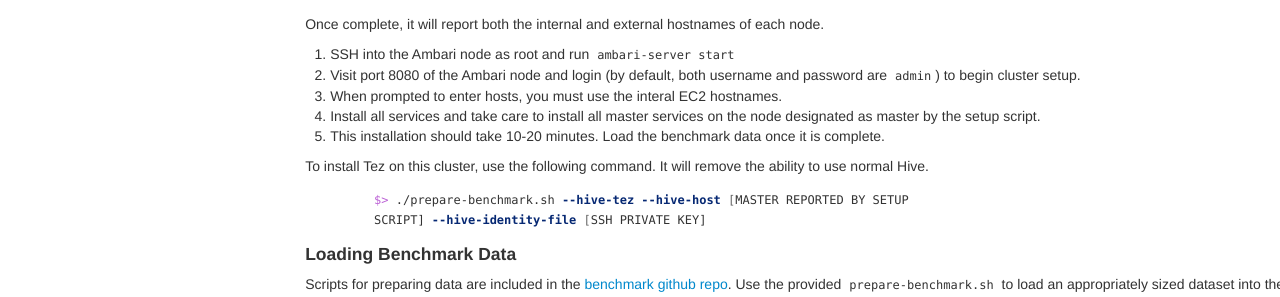
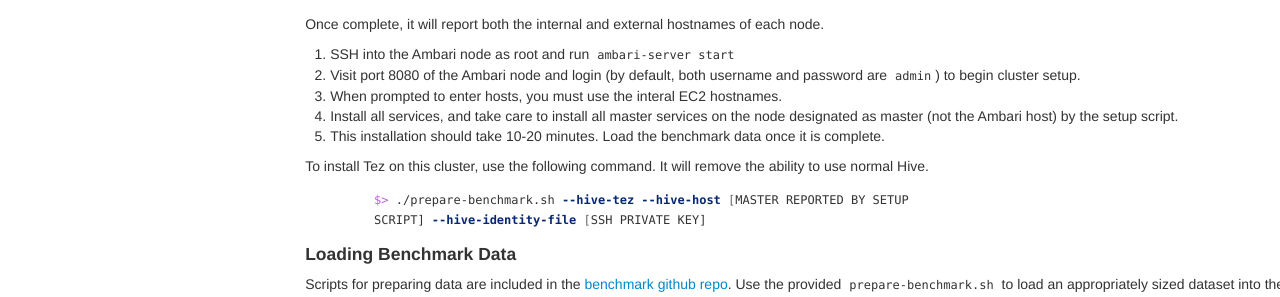
Before and after one commit to amplab/benchmark, a Jekyll site: the page built from site/index.md, in a window 1280 px wide and 900 px high, scrolled down 9026 px. Shown: the part 152-449 px from the top of the window. Built offline with Jekyll 4.4.1, drawn with Linux system fonts in a browser that asks for light colours; Markdown is read by kramdown in place of the engine named in the settings.

Commit message:
Clarifications in doc; update TODOs.

```diff
--- a/runner/prepare_hdp.py
+++ b/runner/prepare_hdp.py
@@ -18,6 +18,10 @@
 # See the License for the specific language governing permissions and
 # limitations under the License.
 #
+
+# TODO: Ambari UI took a long time -> scriptable?
+
+# TODO: bump ambari version from 1.4.1 (current) to latest
 
 # TODO: login doesn't work
 
--- a/site/index.md
+++ b/site/index.md
@@ -642,7 +642,7 @@
   1. SSH into the Ambari node as root and run `ambari-server start`
   2. Visit port 8080 of the Ambari node and login (by default, both username and password are `admin`) to begin cluster setup.
   3. When prompted to enter hosts, you must use the interal EC2 hostnames.
-  4. Install all services and take care to install all master services on the node designated as master by the setup script.
+  4. Install all services, and take care to install all master services on the node designated as master (not the Ambari host) by the setup script.
   5. This installation should take 10-20 minutes. Load the benchmark data once it is complete.
 
 To install Tez on this cluster, use the following command. It will remove the ability to use normal Hive.
```
